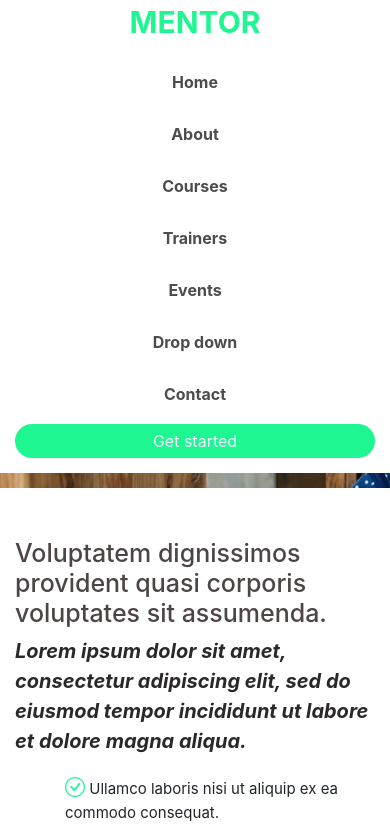
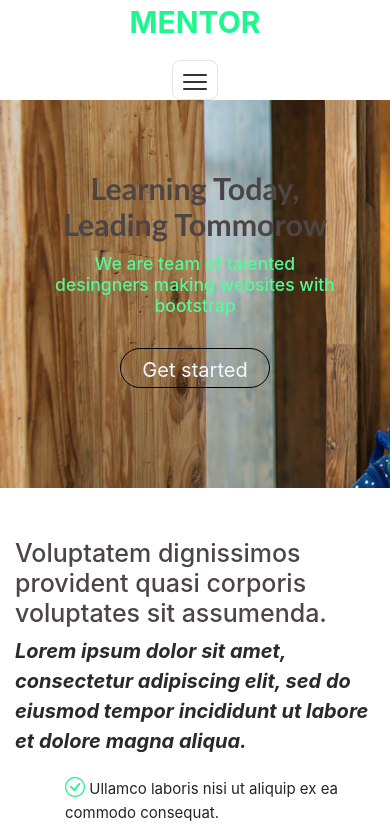
Before and after one commit to Fasna-u/project1, a plain HTML site: page index.html in a window 390 px wide. Shown: the top 832 px of the page. Drawn offline with nearby package versions, Linux system fonts and the light colour scheme; a script that the page names is missing.

Commit message:
Add files via upload

```diff
--- a/index.css
+++ b/index.css
@@ -492,12 +492,21 @@ img {
         text-align: center;
     }
 
+    .menu-toggle {
+        display: block;
+    }
+
     .inbox22 {
-        display: flex;
+        display: none;
         flex-wrap: wrap;
         justify-content: center;
         gap: 8px 10px;
         padding: 10px 0 15px;
+        width: 100%;
+    }
+
+    .inbox22.show {
+        display: flex;
     }
 
     a.yy {
@@ -581,6 +590,43 @@ img {
     display: inline-block;
  }
 
+ .nav-wrapper {
+    position: relative;
+ }
+
+ .menu-toggle {
+    width: 46px;
+    height: 40px;
+    margin: 10px auto 0;
+    border: 1px solid #dfe5e9;
+    background: #fff;
+    border-radius: 8px;
+    padding: 8px 10px;
+    cursor: pointer;
+ }
+
+ .menu-toggle span {
+    display: block;
+    width: 100%;
+    height: 2px;
+    margin: 5px 0;
+    background: #333;
+    border-radius: 2px;
+    transition: all 0.3s ease;
+ }
+
+ .menu-toggle.open span:nth-child(1) {
+    transform: rotate(45deg) translate(5px, 5px);
+ }
+
+ .menu-toggle.open span:nth-child(2) {
+    opacity: 0;
+ }
+
+ .menu-toggle.open span:nth-child(3) {
+    transform: rotate(-45deg) translate(5px, -5px);
+ }
+
  .sec1{
     position: fixed;
     left: 0px;
--- a/index.html
+++ b/index.html
@@ -11,6 +11,19 @@
     <script src='main.js'></script>
 </head>
 <body>
+<script>
+    document.addEventListener('DOMContentLoaded', function () {
+        const toggle = document.querySelector('.menu-toggle');
+        const nav = document.getElementById('mainNav');
+
+        if (toggle && nav) {
+            toggle.addEventListener('click', function () {
+                nav.classList.toggle('show');
+                toggle.classList.toggle('open');
+            });
+        }
+    });
+</script>
 <section class="sec1">
     <div class="container">
         <div class="row">
@@ -20,7 +33,13 @@
                 </div>
             </div>
             <div class="col-sm-9">
-                <div class="inbox22">
+                <div class="nav-wrapper">
+                    <button class="menu-toggle" type="button" aria-label="Toggle navigation">
+                        <span></span>
+                        <span></span>
+                        <span></span>
+                    </button>
+                    <div class="inbox22" id="mainNav">
                         <a href="" class="yy">Home</a>
                         <a href="" class="yy">About</a>
                         <a href="" class="yy">Courses</a>
@@ -29,6 +48,7 @@
                         <a href="" class="yy">Drop down</a>
                         <a href="" class="yy">Contact</a>
                         <a href="" class="uu">Get started</a>
+                    </div>
                 </div>
             </div>
         </div>
```
Lines whose indentation alone changed are shown as unchanged.
